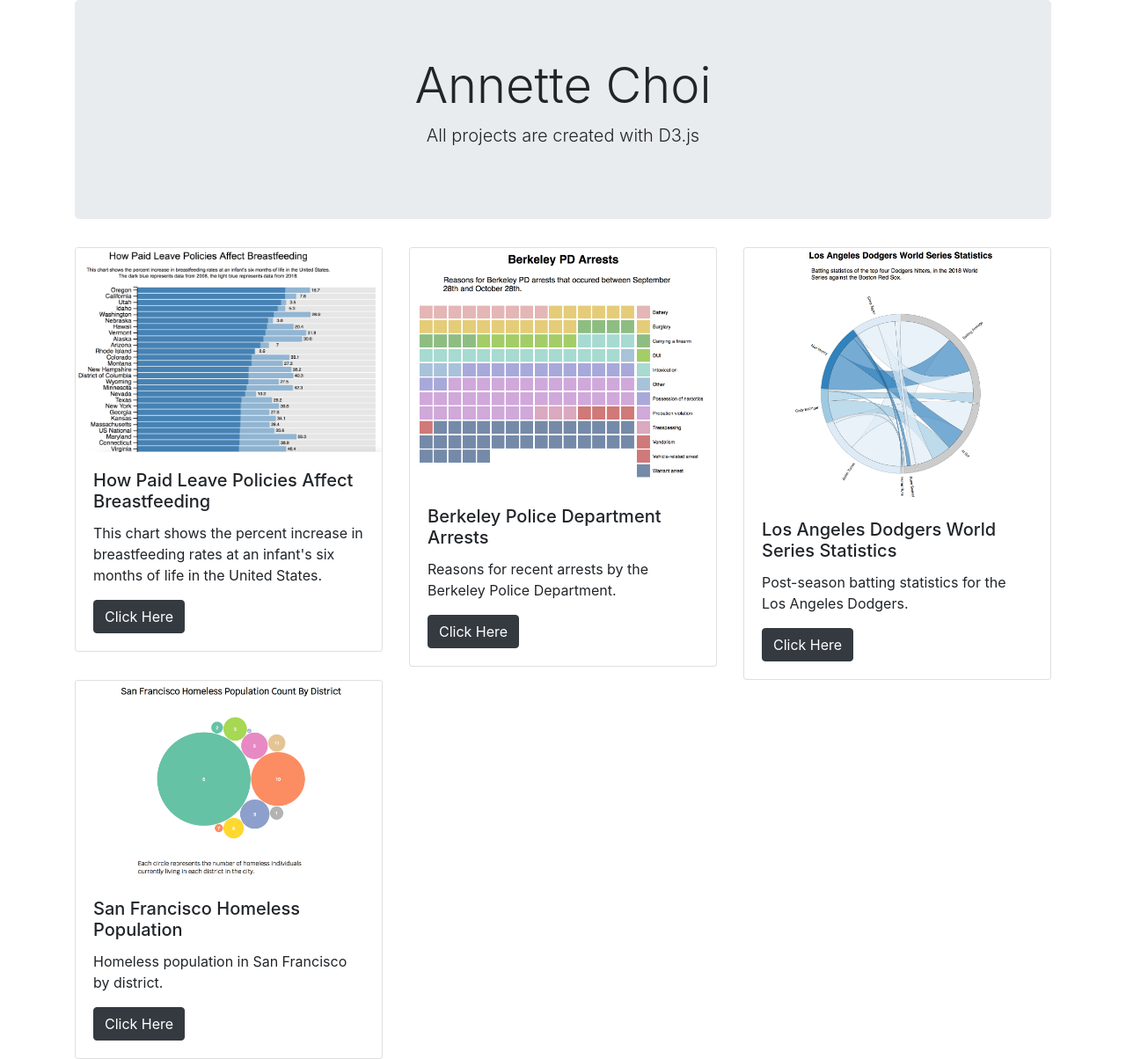
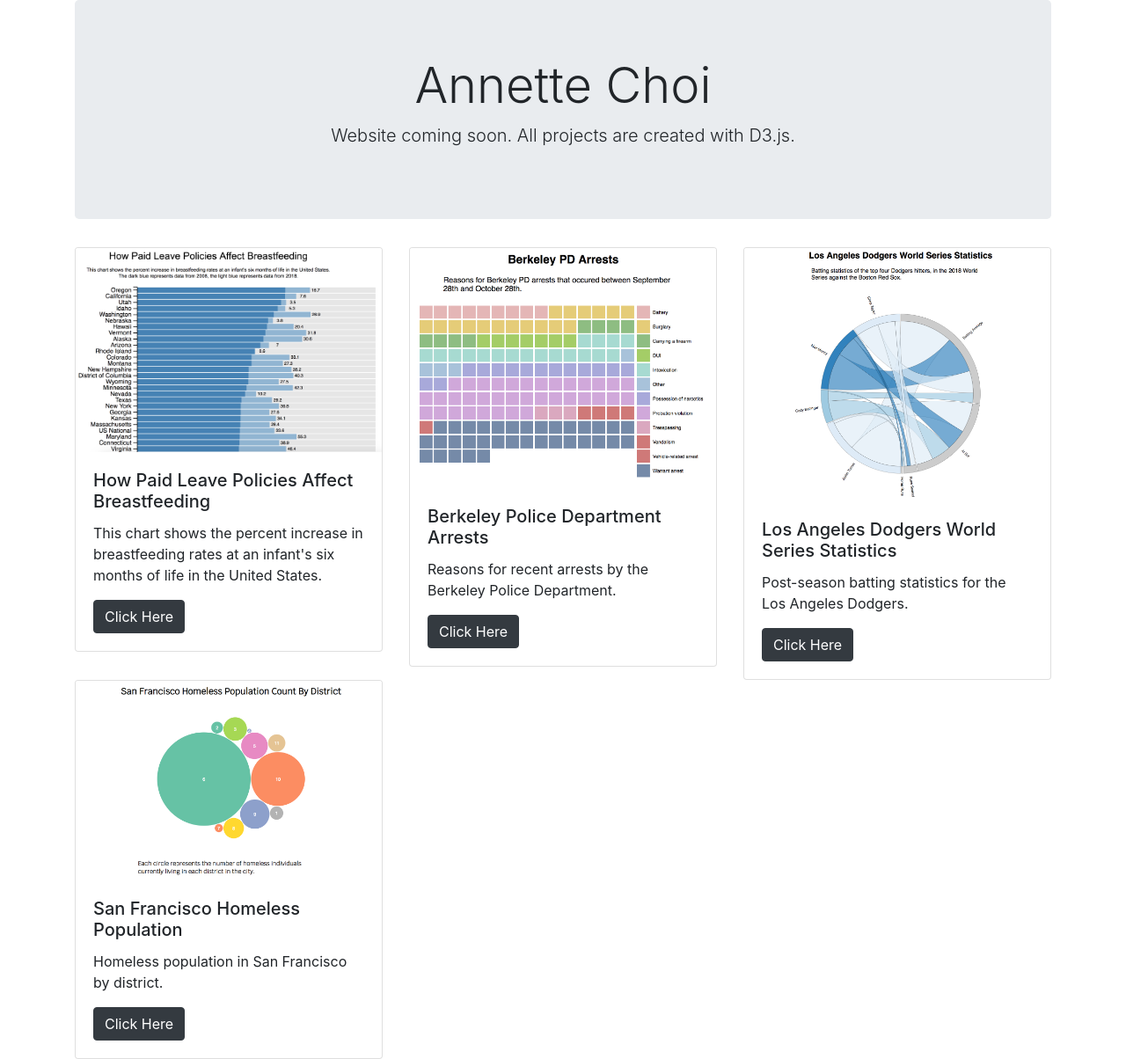
Before and after one commit to annettechoi/annettechoi, a Jekyll site: the page built from index.html, in a window 1280 px wide. Shown: the whole page at 88% size. Built offline with Jekyll 4.4.1, drawn with Linux system fonts in a browser that asks for light colours.

Commit message:
Update default.html

```diff
--- a/_layouts/default.html
+++ b/_layouts/default.html
@@ -12,7 +12,7 @@
     <div class="container">
         <header class="jumbotron text-center d-flex justify-content-center align-items-center flex-column">
             <h1 class="display-4">{{ page.title }}</h1>
-            <p class="lead">All projects are created with D3.js</p>
+            <p class="lead">Website coming soon. All projects are created with D3.js.</p>
         </header>
 
         {{ content }}
```
